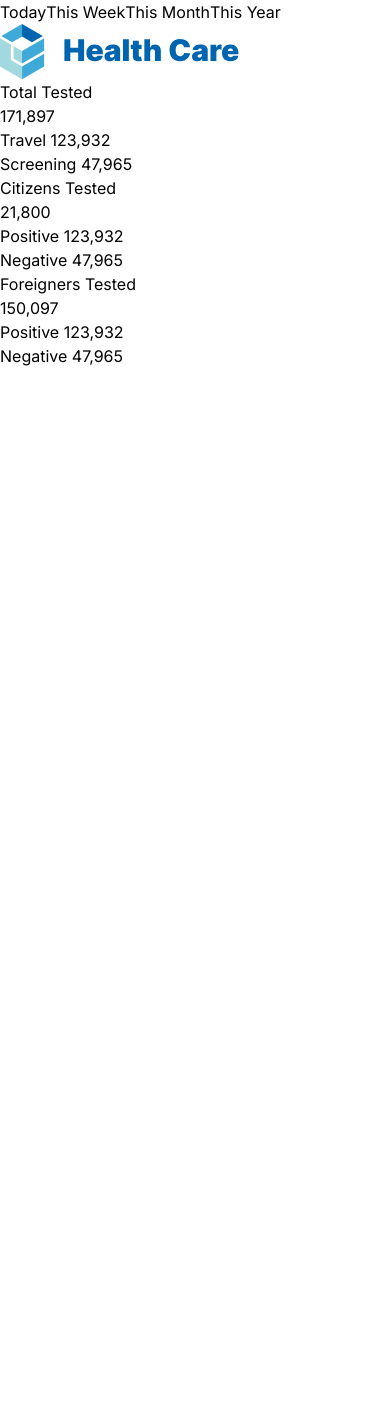
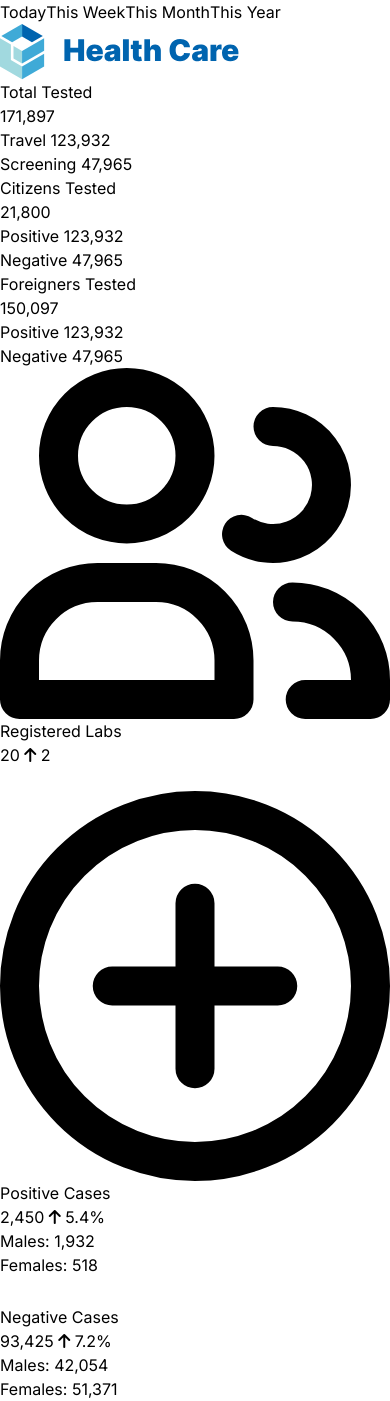
Before and after one commit to felixorwari/covid19-dashboard, a Vue app: page / in a window 390 px wide. Before the commit the page ends 844 px from the top, so only its background shows below. Built offline with nearby package versions, Linux system fonts and the light colour scheme.

Commit message:
Added new card components to app

```diff
--- a/src/App.vue
+++ b/src/App.vue
@@ -1,10 +1,13 @@
 <script>
 import FilterButtons from './components/FilterButtons.vue'
 import HeaderWidgets from './components/Header/HeaderWidgets.vue'
+import RegisteredLabs from './components/Cards/RegisteredLabs.vue';
+import PositiveCases from './components/Cards/PositiveCases.vue';
+import NegativeCases from './components/Cards/NegativeCases.vue';
 
 export default {
   components: {
-    FilterButtons, HeaderWidgets
+    FilterButtons, HeaderWidgets, RegisteredLabs, PositiveCases, NegativeCases
   }
 }
 </script>
@@ -14,6 +17,12 @@ export default {
     <filter-buttons></filter-buttons>
 
     <header-widgets></header-widgets>
+
+    <div class="grid lg:grid-cols-3 gap-7">
+      <registered-labs></registered-labs>
+      <positive-cases></positive-cases>
+      <negative-cases></negative-cases>
+    </div>
   </div>
 </template>
 
```
